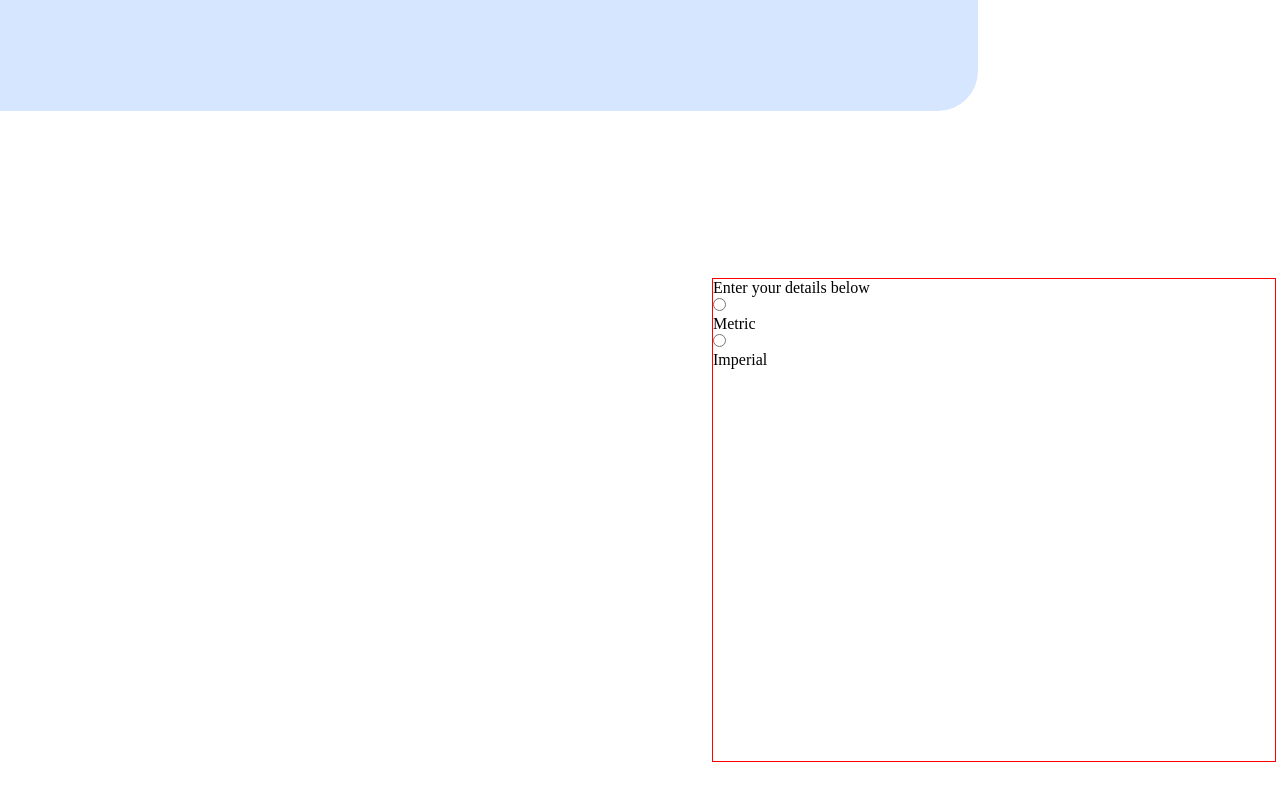
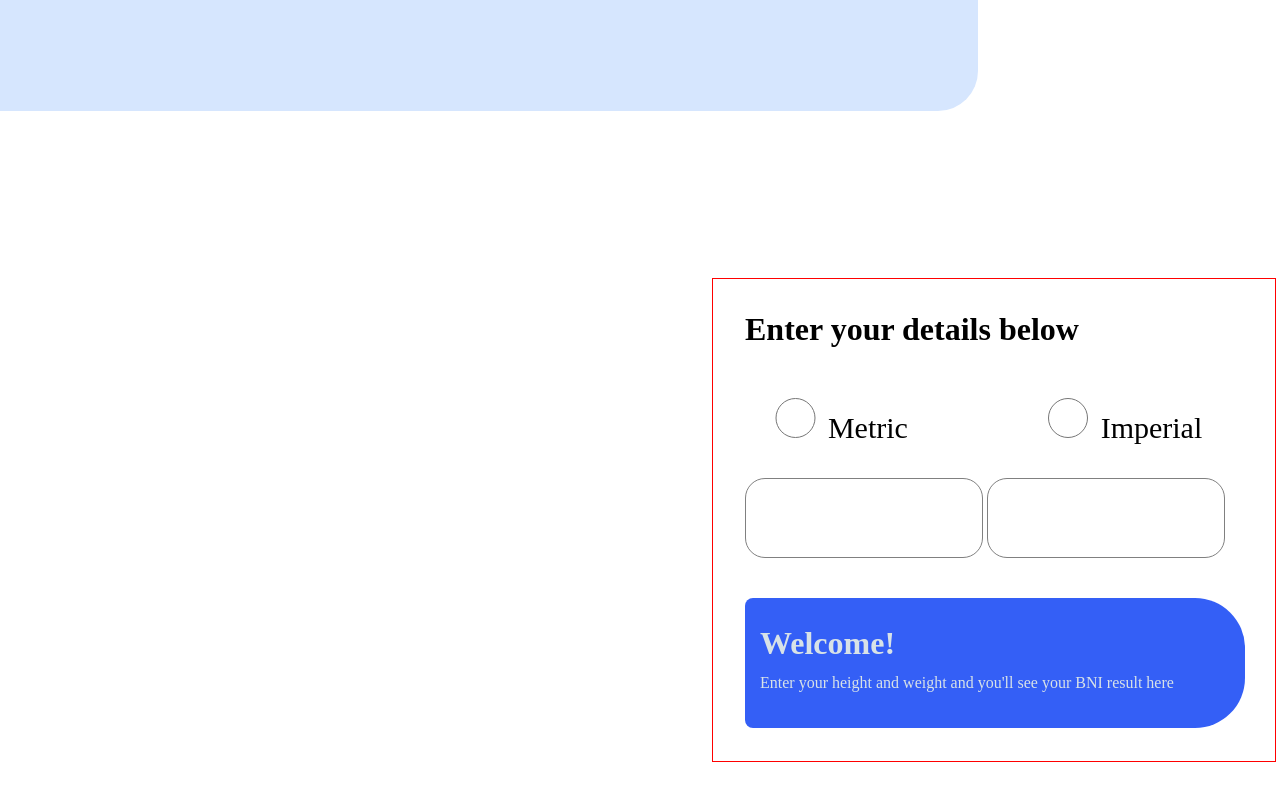
Before and after one commit to MrShota/bmi-calculator, a plain HTML site: page starter-code/index.html in a window 1280 px wide. Shown: the part 626-1426 px from the top of the page. Drawn offline with Linux system fonts and the light colour scheme.

Commit message:
refactoring, add calculator style

```diff
--- a/starter-code/index.html
+++ b/starter-code/index.html
@@ -24,14 +24,26 @@
           overall health and well-being.</p>
       </div>
       <div class="calculatorContainer">
-        <p>Enter your details below</p>
-        <div class="forCheks">
-          <form action="#">
-            <input type="radio" id="metric" name="measurement"> <br>
-            <label for="metric">Metric</label> <br>
-            <input type="radio" id="imperial" name="measurement"> <br>
+        <h1>Enter your details below</h1>
+        <div class="forRadioBtn">
+          <form action="#" >
+            <input type="radio" id="metric" name="measurement" >
+            <label for="metric">Metric</label>
+            <input type="radio" id="imperial" name="measurement">
             <label for="imperial">Imperial</label>
           </form>
+        </div>
+        <div class="forMetricInputs">
+          <form action="#" >
+            <!-- <label for="height">Height</label> <br> -->
+            <input type="number" class="height" >
+            <!-- <label for="weight">Weight</label> <br> -->
+            <input type="number" class="weightLabel">
+          </form>
+        </div>
+        <div class="calculatorContainerText">
+          <h1>Welcome!</h1>
+          <p>Enter your height and weight and you'll see your BNI result here</p>
         </div>
 
 
--- a/starter-code/style.css
+++ b/starter-code/style.css
@@ -55,5 +55,55 @@
     position: absolute;
     margin-top: 167px;
     margin-left: 712px;
+    padding: 32px;
     border: 1px solid red;
 }
+
+.forRadioBtn {
+    height: 30px;
+    font-size: 30px;
+}
+
+input[type=radio] {
+    width: 10%;
+    height: 40px;
+}
+
+#metric {
+    margin-left: 2vw;
+    margin-top: 50px;
+    font-style: 120px;
+}
+
+#imperial {
+    margin-left: 10vw;
+}
+
+.forMetricInputs {
+    width: 100%;
+}
+
+input[type=number] {
+    width: 238px;
+    height: 80px;
+    margin-top: 100px;
+    border: 1px solid gray;
+    border-radius: 20px;
+}
+
+.height:before {
+    content: "Height";
+}
+.calculatorContainerText{
+width: 500px;
+height: 130px;
+color: var(--lightGray);
+background-color: #345FF6;
+border-radius: 8px 50px 50px 8px;
+display: flex;
+flex-direction: column;
+justify-content: center;
+padding-left: 15px;
+line-height: 40px;
+margin-top: 40px;
+}
```
